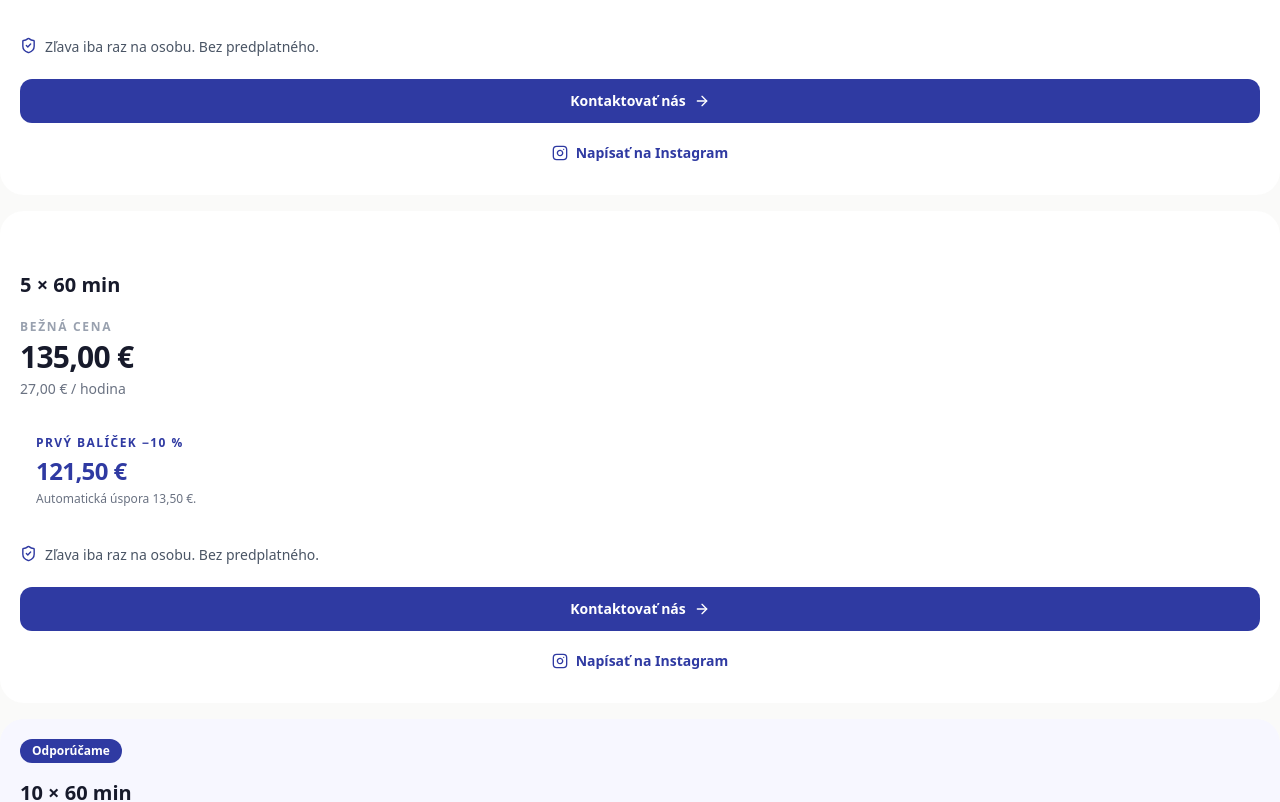
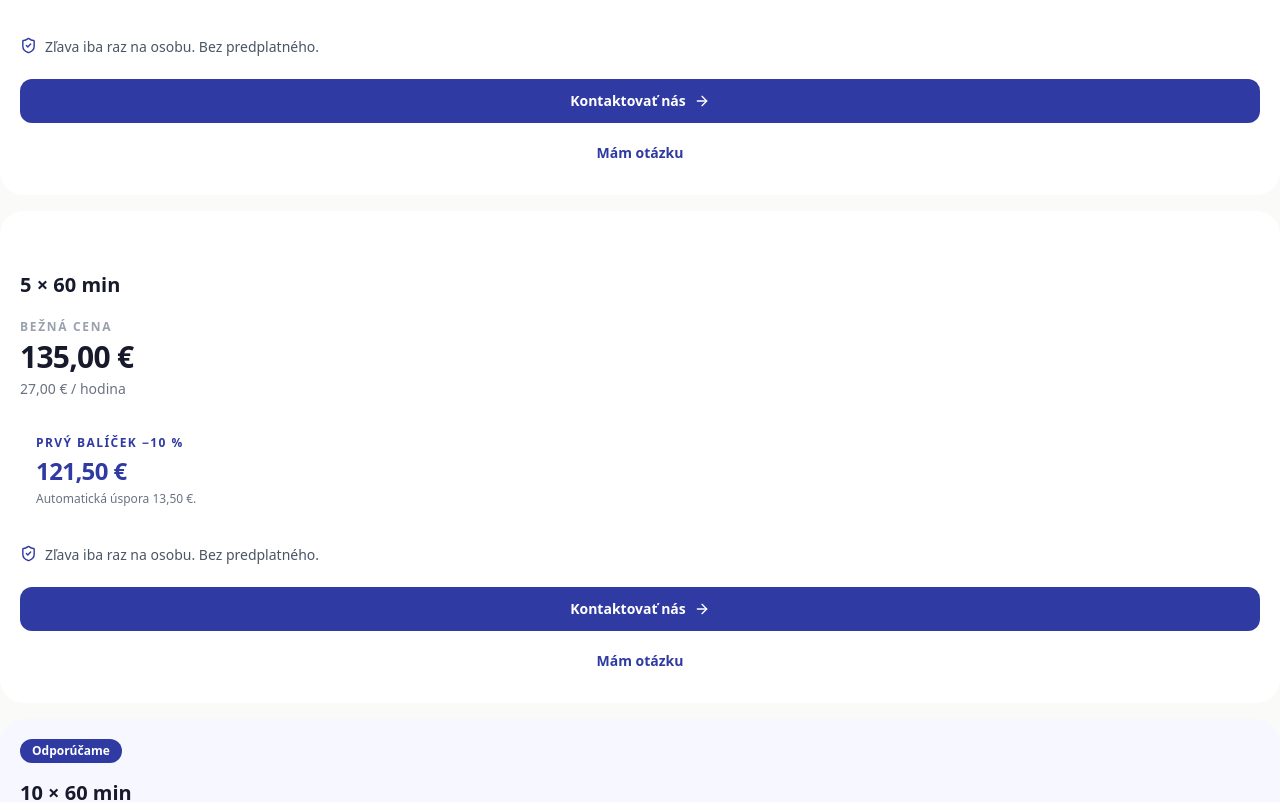
Before and after one commit to 505hits/mundus, a Next.js app: page /prices in a window 1280 px wide. Shown: the part 1441-2243 px from the top of the page. Built offline with nearby package versions, Linux system fonts and the light colour scheme; no server answers.

Commit message:
Simplify pricing card actions around direct purchase

```diff
--- a/src/components/PurchasePackages.tsx
+++ b/src/components/PurchasePackages.tsx
@@ -2,7 +2,7 @@
 
 import Link from "next/link";
 import { useState } from "react";
-import { ArrowRight, Check, CreditCard, Instagram, ShieldCheck, Sparkles } from "lucide-react";
+import { ArrowRight, Check, CreditCard, ShieldCheck, Sparkles } from "lucide-react";
 import { useLanguage } from "@/context/LanguageContext";
 import { firstPackageAmountCents, PACKAGE_PRICES, type PackageDuration } from "@/lib/package-catalog";
 
@@ -145,10 +145,9 @@ export default function PurchasePackages({ paymentsAvailable, signupAvailable }:
                   {paymentsAvailable ? (sk ? "Zaplatiť online" : "Pay online") : t.pricing.individual.contactLabel}
                   <ArrowRight size={16} />
                 </Link>
-                <a href="https://www.instagram.com/mundus.languages/" target="_blank" rel="noopener noreferrer" className="flex items-center justify-center gap-2 rounded-xl border border-[#2F3AA2]/20 bg-white px-3 py-3 text-center text-sm font-semibold text-[#2F3AA2] transition hover:bg-indigo-50">
-                  <Instagram size={16} />
-                  {sk ? "Napísať na Instagram" : "Message on Instagram"}
-                </a>
+                <Link href="/contact" className="flex items-center justify-center rounded-xl border border-[#2F3AA2]/20 bg-white px-3 py-3 text-center text-sm font-semibold text-[#2F3AA2] transition hover:bg-indigo-50">
+                  {sk ? "Mám otázku" : "I have a question"}
+                </Link>
               </div>
             </article>
           );
```
